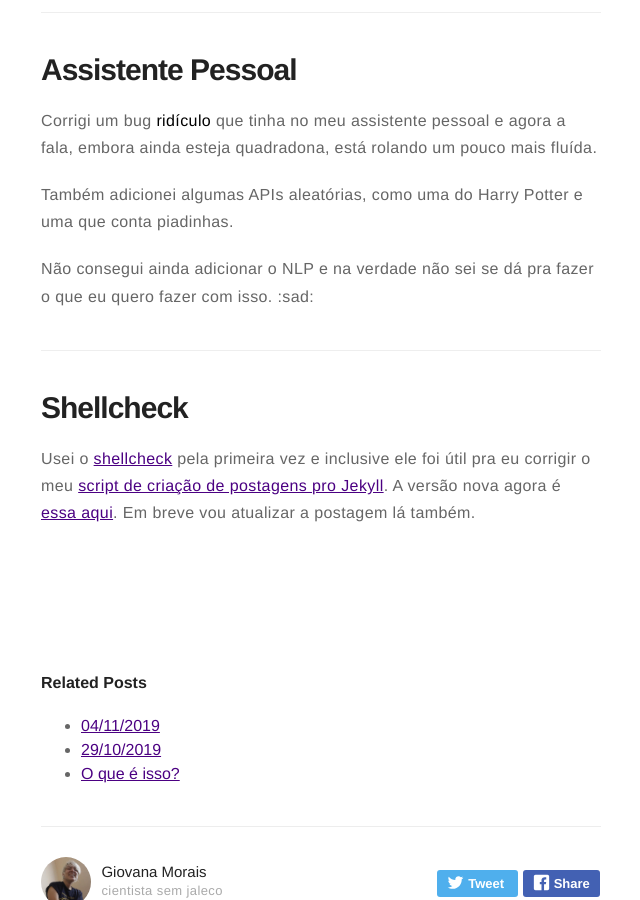
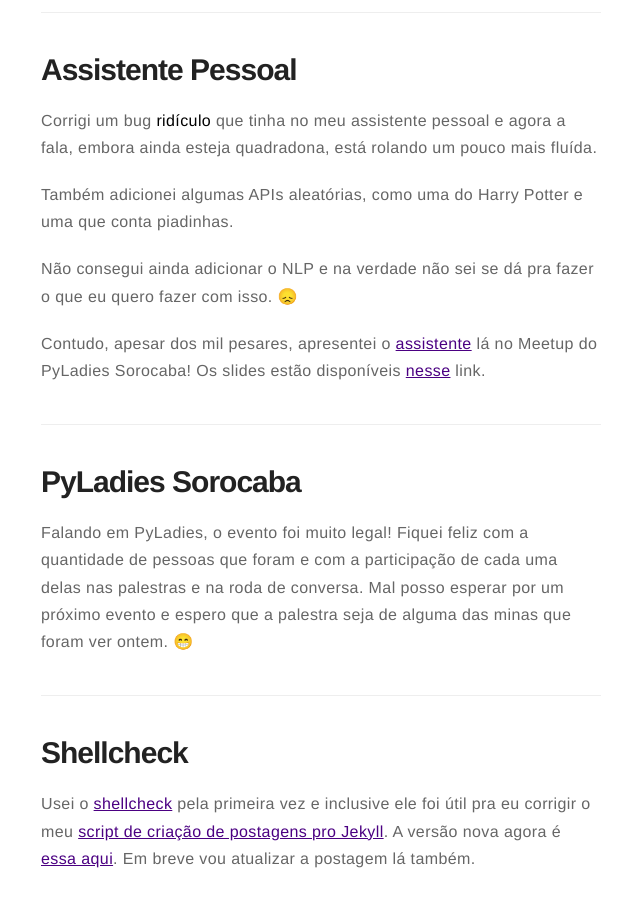
Before and after one commit to giovana-morais/giovana-morais.github.io, a Jekyll site: the page built from _posts/2019-11-17-dev_blog_3.md, in a window 1280 px wide and 900 px high, scrolled down 647 px. Shown: the whole window, without its empty margins (319-959 px from the left). Built offline with Jekyll 4.4.1, drawn with Linux system fonts in a browser that asks for light colours; emoji names are drawn with the system emoji font.

Commit message:
adicionando referencia ao pyladies

```diff
--- a/_posts/2019-11-17-dev_blog_3.md
+++ b/_posts/2019-11-17-dev_blog_3.md
@@ -36,7 +36,21 @@ Também adicionei algumas APIs aleatórias, como uma do Harry Potter e uma que
 conta piadinhas.
 
 Não consegui ainda adicionar o NLP e na verdade não sei se dá pra fazer o que
-eu quero fazer com isso. :sad:
+eu quero fazer com isso. :disappointed:
+
+Contudo, apesar dos mil pesares, apresentei o
+[assistente](https://github.com/giovana-morais/assistente) lá no Meetup do
+PyLadies Sorocaba! Os slides estão disponíveis
+[nesse](https://github.com/PyLadiesSorocaba/meetups) link.
+
+---
+
+# PyLadies Sorocaba
+
+Falando em PyLadies, o evento foi muito legal! Fiquei feliz com a quantidade
+de pessoas que foram e com a participação de cada uma delas nas palestras e
+na roda de conversa. Mal posso esperar por um próximo evento e espero que a
+palestra seja de alguma das minas que foram ver ontem. :grin:
 
 ---
 # Shellcheck
```
